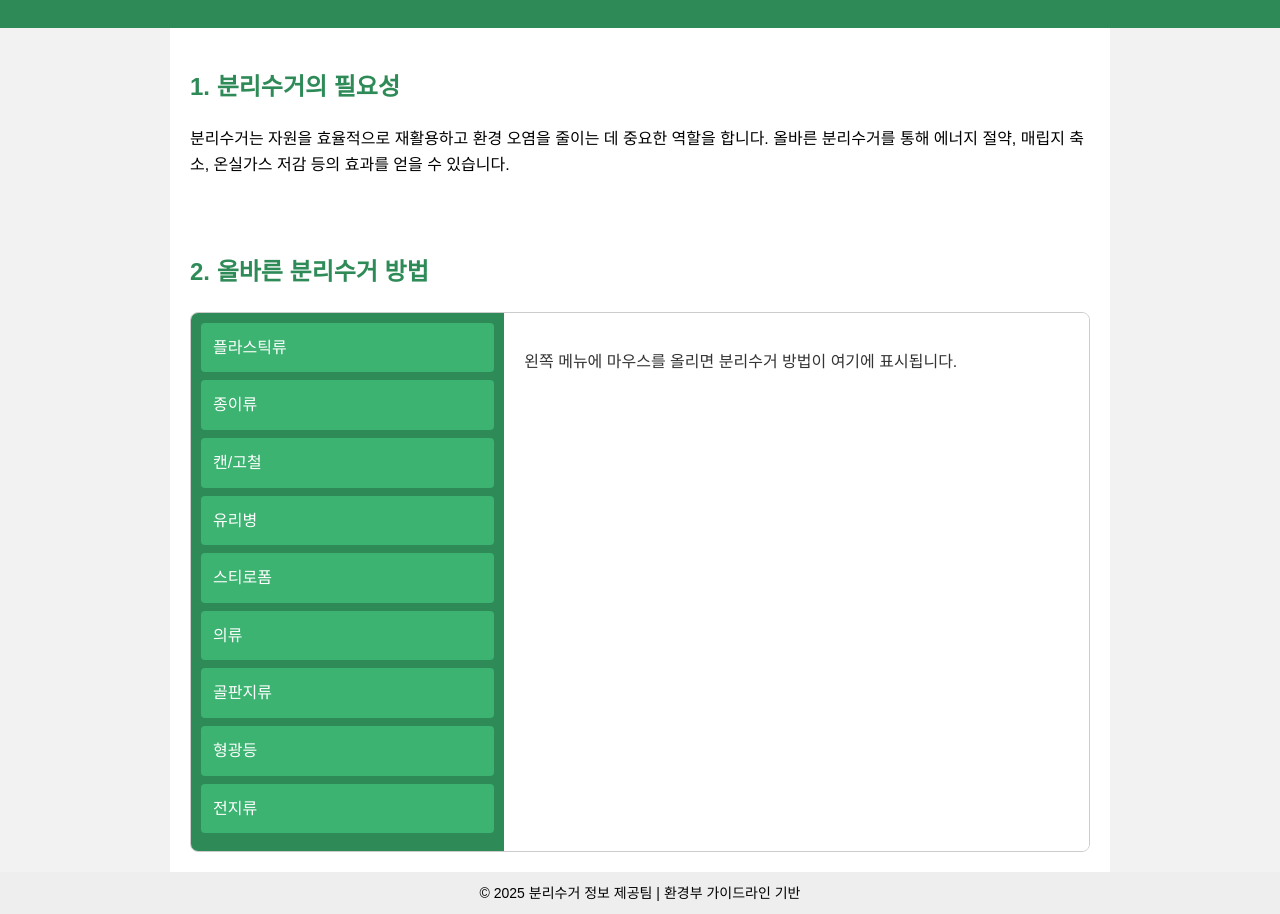
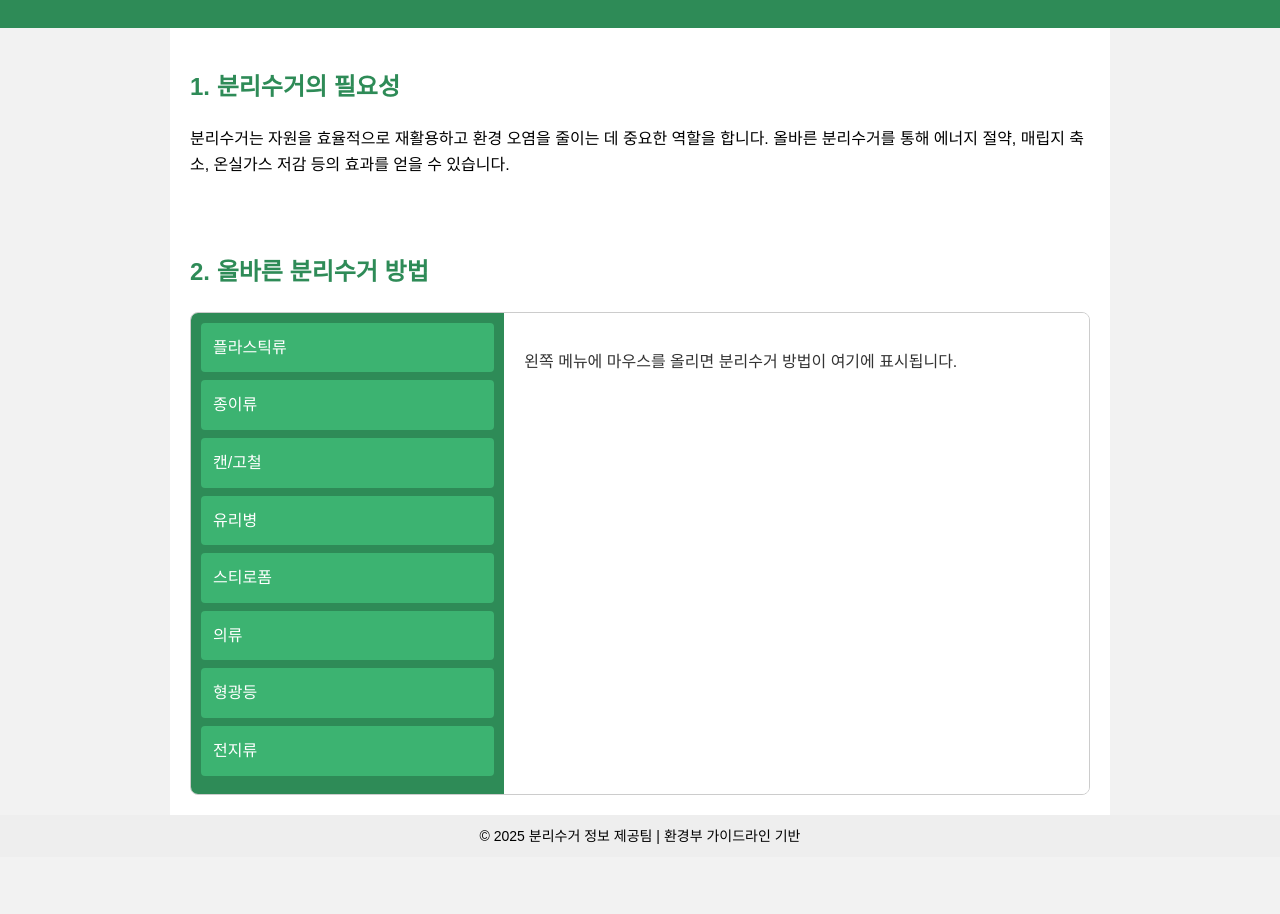
Before and after one commit to rococop/society, a plain HTML site: page index.html in a window 1280 px wide. Shown: the part 106-1020 px from the top of the page. After the commit the page ends 963 px from the top, so only its background shows below. Drawn offline with Linux system fonts and the light colour scheme.

Commit message:
Update index.html

```diff
--- a/index.html
+++ b/index.html
@@ -28,7 +28,6 @@
         <div class="menu-item" data-key="glass">유리병</div>
         <div class="menu-item" data-key="styro">스티로폼</div>
         <div class="menu-item" data-key="clothes">의류</div>
-        <div class="menu-item" data-key="gol">골판지류</div>
         <div class="menu-item" data-key="light">형광등</div>
         <div class="menu-item" data-key="elec">전지류</div>
       </div>
```
